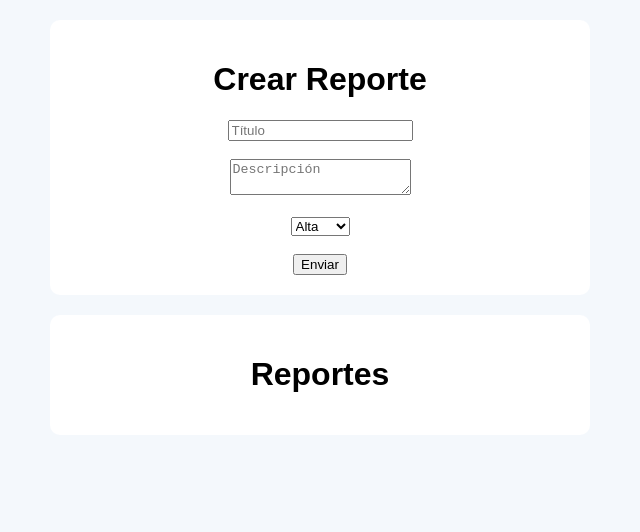
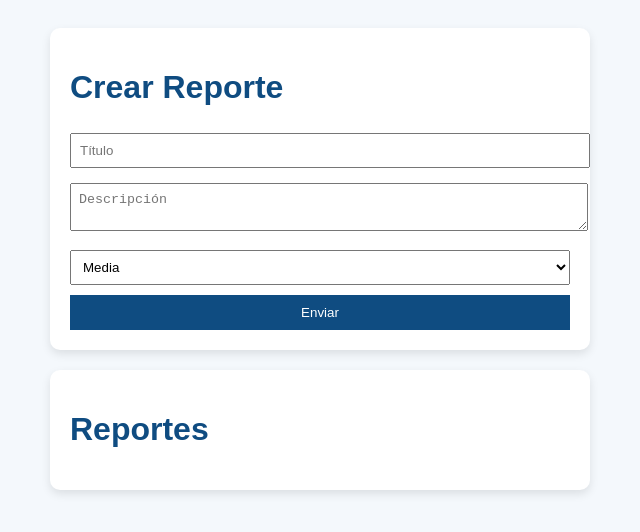
Before and after one commit to ClioHiromiP/report-system, a website: page index.html in a window 1280 px wide. Shown: the whole page, without its empty margins (320-960 px from the left). Drawn offline with Linux system fonts and the light colour scheme; no server answers.

Commit message:
Update index.html

```diff
--- a/index.html
+++ b/index.html
@@ -7,22 +7,46 @@
     body {
       font-family: Arial;
       background-color: #f4f8fc;
-      text-align: center;
+      display: flex;
+      flex-direction: column;
+      align-items: center;
+    }
+
+    h1 {
+      color: #0f4c81;
     }
 
     .container {
       width: 500px;
-      margin: auto;
       background: white;
       padding: 20px;
       margin-top: 20px;
       border-radius: 10px;
+      box-shadow: 0px 4px 10px rgba(0,0,0,0.1);
+    }
+
+    input, textarea, select {
+      width: 100%;
+      padding: 8px;
+      margin-top: 5px;
+      margin-bottom: 10px;
+    }
+
+    button {
+      background-color: #0f4c81;
+      color: white;
+      padding: 10px;
+      border: none;
+      cursor: pointer;
+      width: 100%;
     }
 
     .report {
-      border: 1px solid #ccc;
+      border-left: 5px solid #0f4c81;
+      background: #f9f9f9;
       margin-top: 10px;
       padding: 10px;
+      border-radius: 5px;
     }
   </style>
 </head>
@@ -32,14 +56,14 @@
 <div class="container">
   <h1>Crear Reporte</h1>
 
-  <input id="title" placeholder="Título"><br><br>
-  <textarea id="desc" placeholder="Descripción"></textarea><br><br>
+  <input id="title" placeholder="Título">
+  <textarea id="desc" placeholder="Descripción"></textarea>
 
   <select id="priority">
     <option>Alta</option>
-    <option>Media</option>
+    <option selected>Media</option>
     <option>Baja</option>
-  </select><br><br>
+  </select>
 
   <button onclick="addReport()">Enviar</button>
 </div>
@@ -56,12 +80,12 @@ let lastIds = new Set();
 
 window.onload = () => {
 
-  // ✅ NOTIFICACIONES
+  // 🔔 NOTIFICACIONES
   if ("Notification" in window) {
     Notification.requestPermission();
   }
 
-  // ✅ SONIDO (después de click)
+  // 🔊 SONIDO
   let sound;
   document.addEventListener("click", () => {
     sound = new Audio("https://www.myinstants.com/media/sounds/bell.mp3");
@@ -83,9 +107,7 @@ window.onload = () => {
 
     document.body.appendChild(alertBox);
 
-    setTimeout(() => {
-      alertBox.remove();
-    }, 10000);
+    setTimeout(() => alertBox.remove(), 8000);
   }
 
   async function loadReports() {
@@ -93,22 +115,18 @@ window.onload = () => {
     const data = await res.json();
 
     const list = document.getElementById("list");
-
-    // ✅ FIX CRÍTICO
     if (!list) return;
 
     list.innerHTML = "";
 
     data.reverse().forEach(r => {
 
-      if (!lastIds.has(r.id) && r.assignedTo === "Procesos") {
+      // ✅ ALERTA SOLO NUEVOS
+      if (!lastIds.has(r.id)) {
 
         if (sound) sound.play().catch(() => {});
-
         if (Notification.permission === "granted") {
-          new Notification("Nuevo reporte", {
-            body: r.title
-          });
+          new Notification("Nuevo reporte", { body: r.title });
         }
 
         showAlert(r.title);
@@ -120,9 +138,9 @@ window.onload = () => {
       div.className = "report";
 
       div.innerHTML = `
-        <b>${r.title}</b><br>
+        <b>${r.title}</b> (${r.priority})<br>
         ${r.description}<br>
-        <b>Estatus:</b> ${r.status}
+        <b>Estatus:</b> ${r.status}<br>
       `;
 
       list.appendChild(div);
@@ -138,9 +156,7 @@ window.onload = () => {
 
     await fetch(API, {
       method: "POST",
-      headers: {
-        "Content-Type": "application/json"
-      },
+      headers: { "Content-Type": "application/json" },
       body: JSON.stringify({
         title,
         description,
@@ -150,6 +166,10 @@ window.onload = () => {
         createdAt: new Date().toISOString()
       })
     });
+
+    // limpiar inputs
+    document.getElementById("title").value = "";
+    document.getElementById("desc").value = "";
   }
 
   setInterval(loadReports, 2000);
```
